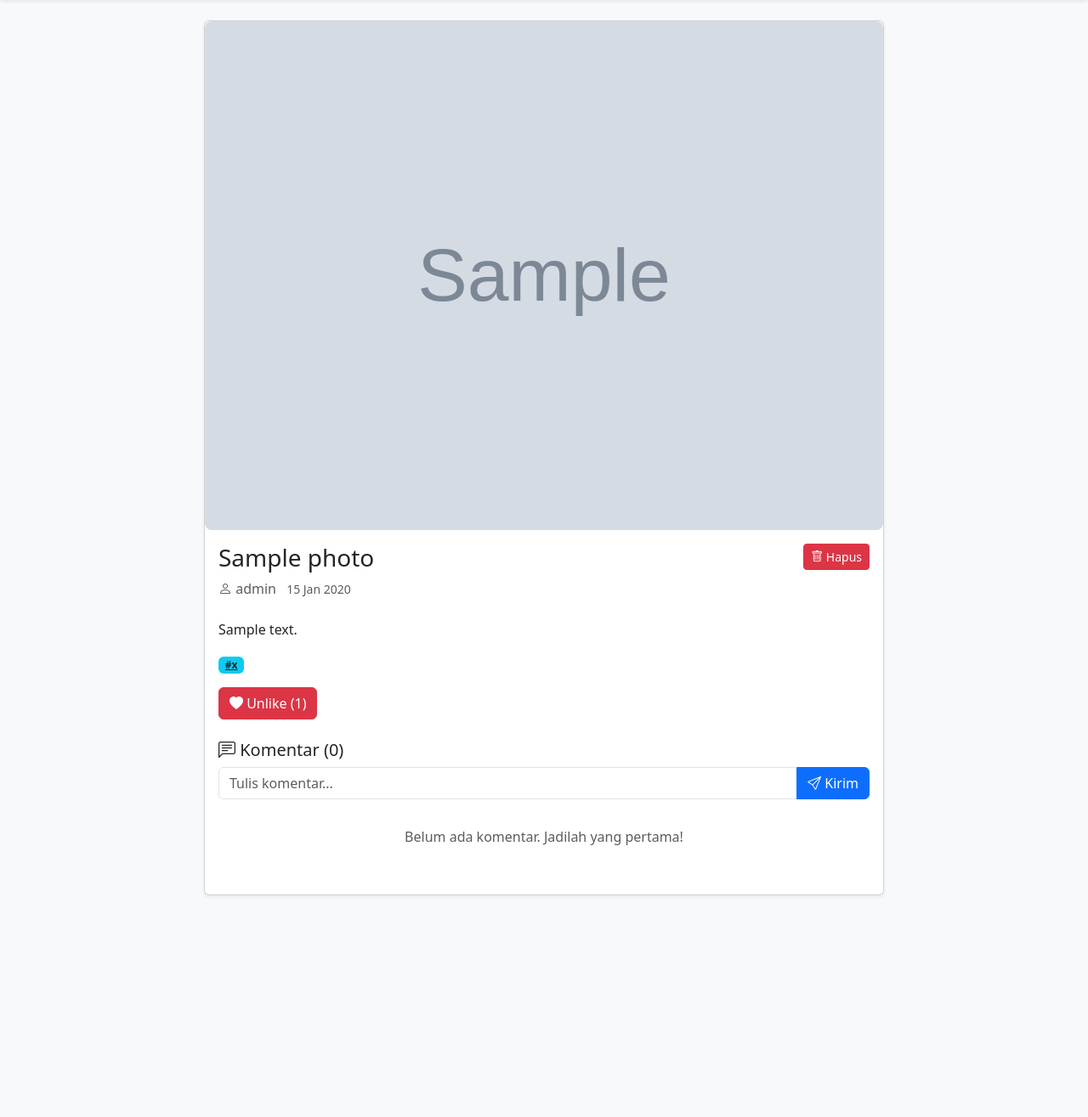
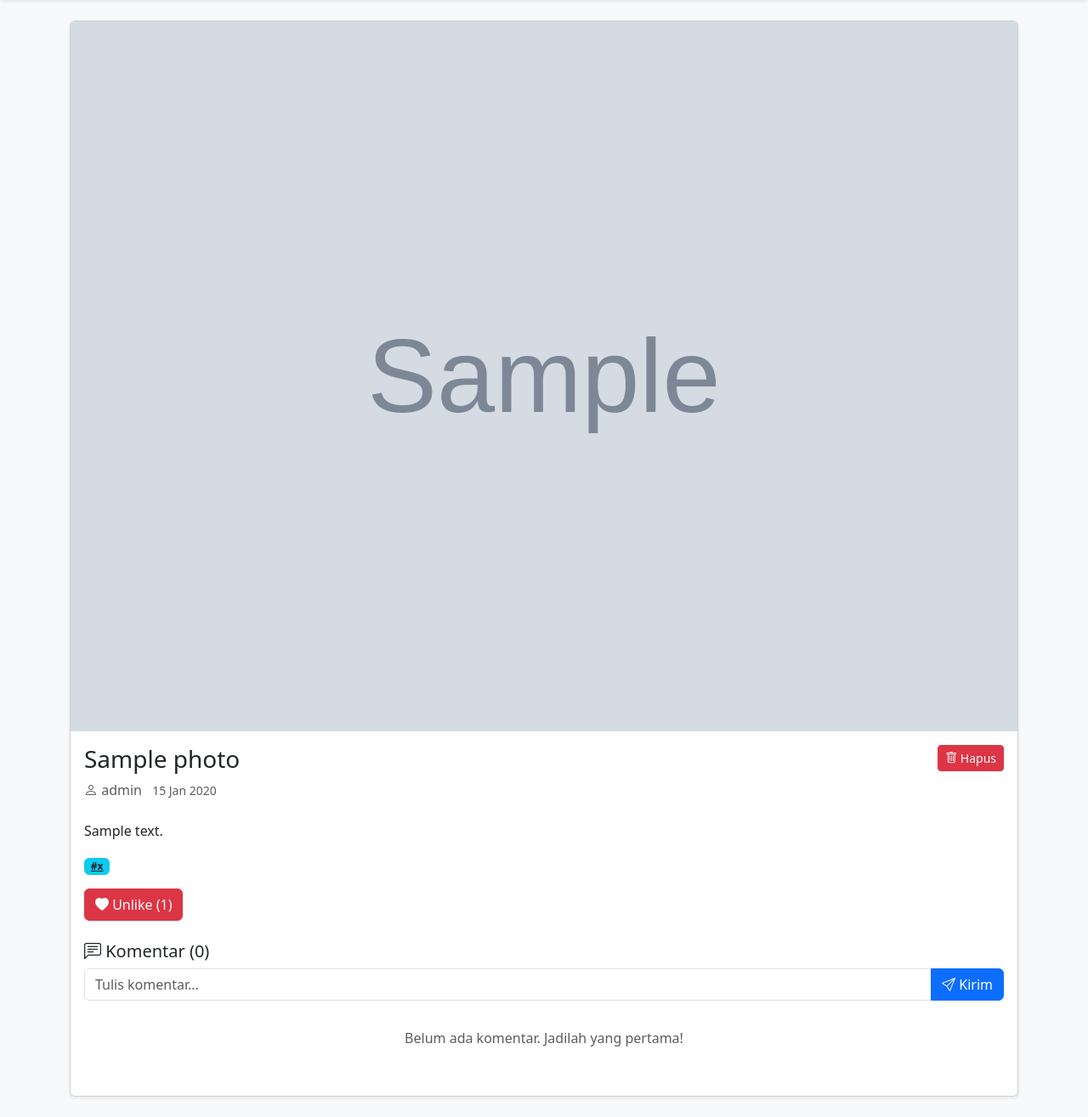
Before and after one commit to FauziAziz/galerry-project-uzi, a PHP site: page /detail.php?id=1 in a window 1280 px wide. Shown: the part 56-1371 px from the top of the page at 85% size. Before the commit the page ends 1111 px from the top, so only its background shows below. Run offline with PHP 8.4, Linux system fonts and the light colour scheme; the visitor is signed in with stand-in values (Sample User, id 1); data comes from the database, SQL or seed files in the repository; tables that the repository leaves empty hold one stand-in row (values such as "Sample post"); grey boxes marked "Sample" are stand-in pictures.

Commit message:
Remove inline styles from detail.php
Removed inline CSS styles for photo detail layout.

```diff
--- a/detail.php
+++ b/detail.php
@@ -92,22 +92,6 @@ $like_count = $like_stmt->fetch(PDO::FETCH_ASSOC)['total'];
     <title><?= htmlspecialchars($photo_data['title']) ?> - Gallery Foto</title>
     <link href="https://cdn.jsdelivr.net/npm/bootstrap@5.3.0/dist/css/bootstrap.min.css" rel="stylesheet">
     <link rel="stylesheet" href="https://cdn.jsdelivr.net/npm/bootstrap-icons@1.10.0/font/bootstrap-icons.css">
-    <style>
-        .photo-detail {
-            max-width: 800px;
-            margin: 0 auto;
-        }
-        .detail-image {
-            width: 100%;
-            border-radius: 8px;
-        }
-        .comment-box {
-            background: #f8f9fa;
-            padding: 10px;
-            border-radius: 8px;
-            margin-bottom: 10px;
-        }
-    </style>
 </head>
 <body class="bg-light">
     <!-- Navbar -->
```
